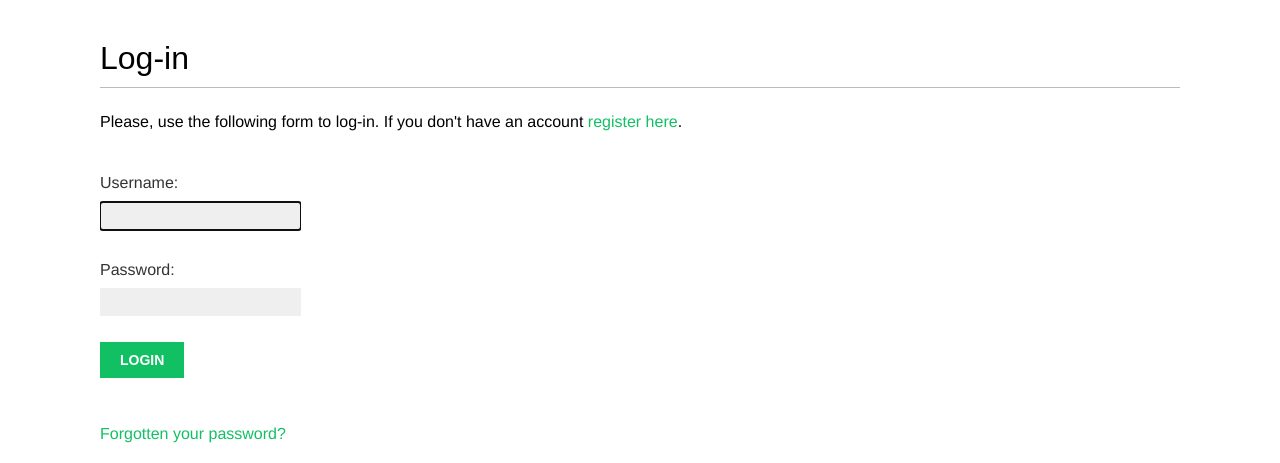
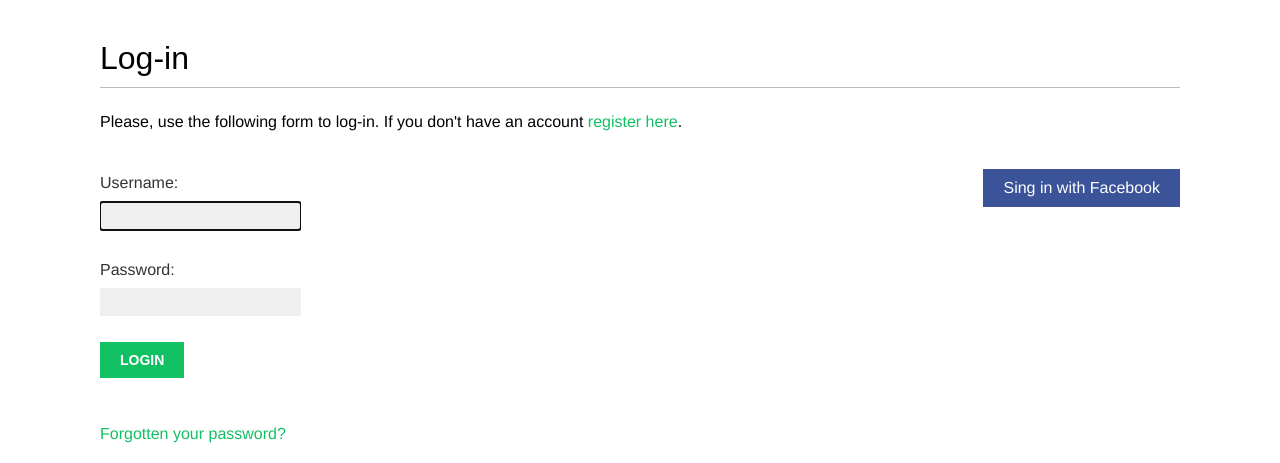
Before and after one commit to juliogazoli/livro-django4-social-website, a Django app: page /account/login/ in a window 1280 px wide. Shown: the part 47-510 px from the top of the page. Run offline with Django 4.2, Linux system fonts and the light colour scheme; some web fonts are replaced.

Commit message:
authentication using Facebook

```diff
--- a/bookmarks/account/templates/registration/login.html
+++ b/bookmarks/account/templates/registration/login.html
@@ -26,4 +26,13 @@
             <a href="{% url 'password_reset' %}">Forgotten your password?</a>
         </p>
     </div>
+    <div class="social">
+        <ul>
+            <li class="facebook">
+                <a href="{% url 'social:begin' 'facebook' %}">
+                    Sing in with Facebook
+                </a>
+            </li>
+        </ul>
+    </div>
 {% endblock content %}
--- a/bookmarks/bookmarks/settings.py
+++ b/bookmarks/bookmarks/settings.py
@@ -41,6 +41,7 @@ INSTALLED_APPS = [
     'django.contrib.staticfiles',
 
     'social_django',
+    'django_extensions',
 ]
 
 MIDDLEWARE = [
@@ -138,4 +139,9 @@ MEDIA_ROOT = BASE_DIR / 'media'
 AUTHENTICATION_BACKENDS = [
     'django.contrib.auth.backends.ModelBackend',
     'account.authentication.EmailAuthBackend',
+    'social_core.backends.facebook.FacebookOAuth2',
 ]
+
+SOCIAL_AUTH_FACEBOOK_KEY = '' # Facebook App ID
+SOCIAL_AUTH_FACEBOOK_SECRET = '' # Facebook App Secret
+SOCIAL_AUTH_FACEBOOK_SCOPE = ['email']
```
